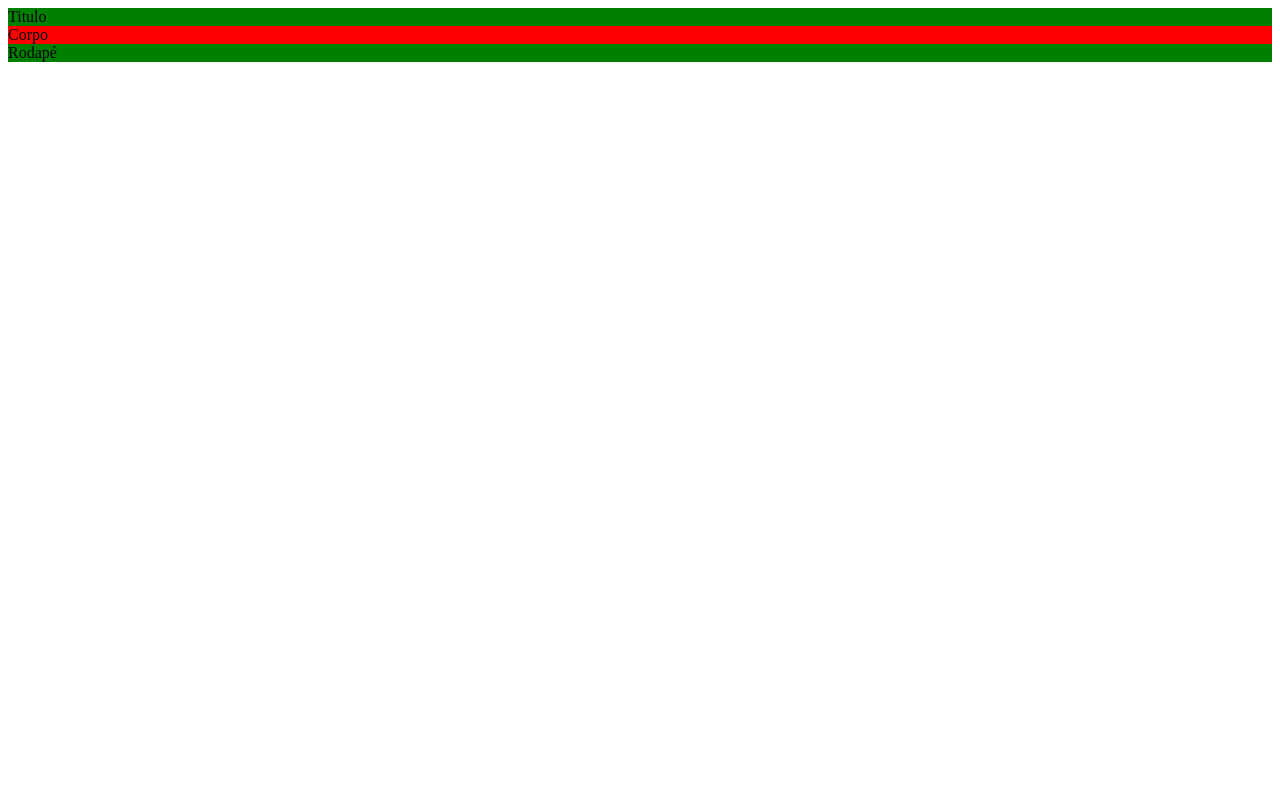
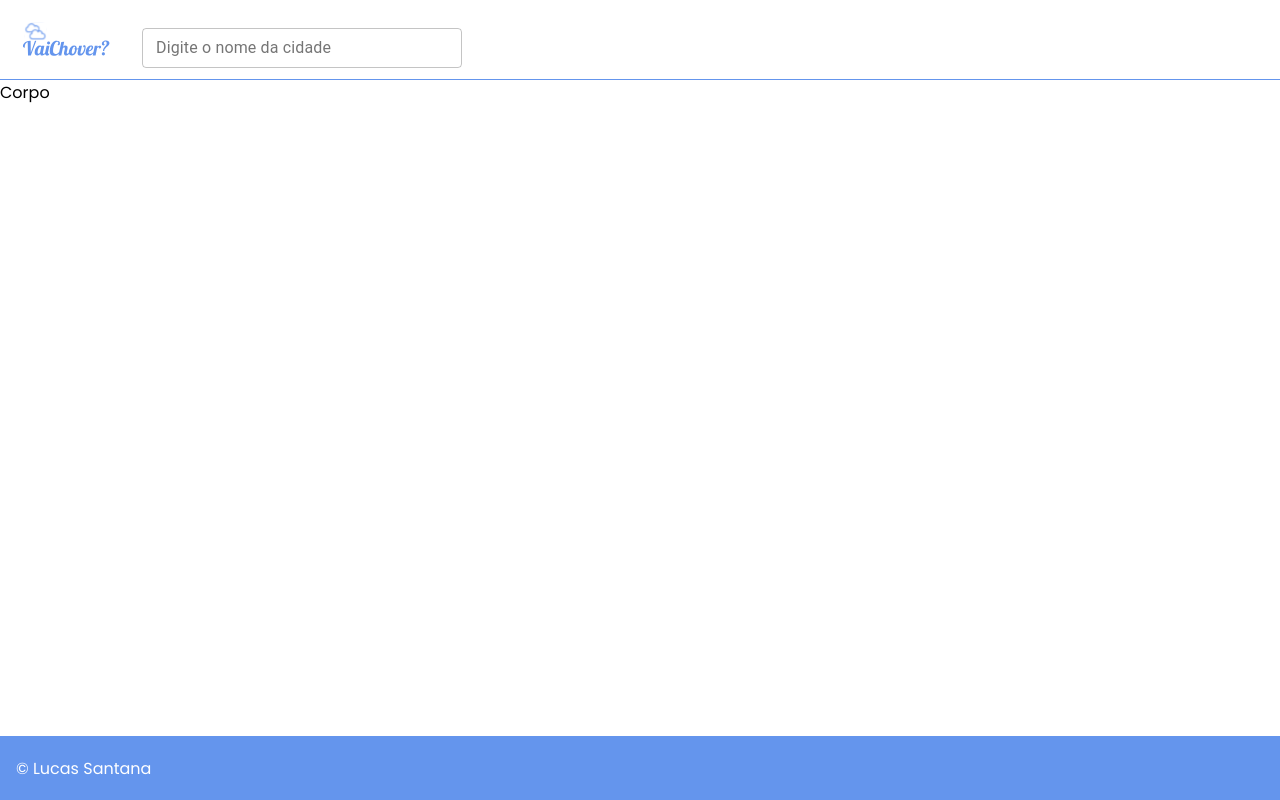
Before and after one commit to lucassantanar/vaiChoverApp, a Next.js app: page / in a window 1280 px wide. Built offline with nearby package versions, Linux system fonts and the light colour scheme.

Commit message:
implementação de layout, inclusão de logo e biblioteca Material-UI

```diff
--- a/package.json
+++ b/package.json
@@ -9,6 +9,7 @@
     "lint": "next lint"
   },
   "dependencies": {
+    "@material-ui/core": "^4.12.3",
     "next": "11.1.2",
     "react": "17.0.2",
     "react-dom": "17.0.2",
--- a/src/pages/_app.tsx
+++ b/src/pages/_app.tsx
@@ -1,3 +1,4 @@
+import '../../styles/globals.css'
 
 function MyApp({ Component, pageProps }) {
   return <Component {...pageProps} />
--- a/src/pages/index.tsx
+++ b/src/pages/index.tsx
@@ -1,32 +1,89 @@
-
-
 import styled from 'styled-components';
+import Image from 'next/image';
+import Logo from '../assets/logo/logo.svg';
+import { createStyles, makeStyles, TextField, Theme } from '@material-ui/core';
 
 export const Header = styled.header`
   width: 100%;
-  height: 20%;
-  background-color: rgb(0, 128, 0);
+  height: 10%;
+  border-bottom: 1px solid var(--primary-color);
+  display: flex;
+  justify-content: center;
 `;
 
 export const Main = styled.main`
   width: 100%;
-  height: 80%;
-  background-color: rgb(255, 0, 0);
+  height: 82%;
 `;
 
 export const Footer = styled.footer`
   width: 100%;
-  height: 20%;
-  background-color: rgb(0, 128, 0);
+  height: 8%;
+  background-color: var(--primary-color);
+  display: flex;
+  align-items: center;
+`;
+
+export const ConteudoHeader = styled.div`
+  width: 77.5rem;
+  height: 100%;
+  display: flex;
+  align-items: center;
+`;
+
+export const HeaderLogoTitulo = styled.div`
+  display: flex;
+  align-items: center;
+  width: 60%;
+  gap: 2rem;
+`;
+
+export const ConteudoMain = styled.div`
+  width: 76.25rem;
+  height: 25.313rem;
+`;
+
+export const ConteudoFooter = styled.div`
+  padding: 0 1rem;
+  color: white;
 `;
 
 
+
+const useStyles = makeStyles((theme: Theme) =>
+  createStyles({
+    root: {
+        width: '20rem',
+    },
+  }),
+);
+
+
 export default function Home() {
+  const classes = useStyles();
   return (
     <>
-    <Header>Titulo</Header>
-    <Main>Corpo</Main>
-    <Footer>Rodapé</Footer>
+      <Header>
+        <ConteudoHeader>
+          <HeaderLogoTitulo>
+          <Image src={Logo} alt="VaiChover?" width={90} height={90} />
+          <div style={{paddingTop: '1rem'}}>
+            <TextField
+              id="outlined-secondary"
+              label="Digite o nome da cidade"
+              variant="outlined"
+              color="primary"
+              size="small"
+              className={classes.root}
+            />
+          </div>
+          </HeaderLogoTitulo>
+        </ConteudoHeader>
+      </Header>
+      <Main>Corpo</Main>
+      <Footer>
+        <ConteudoFooter>© Lucas Santana</ConteudoFooter>
+      </Footer>
     </>
-  )
+  );
 }
--- a/styles/Home.ts
+++ b/styles/Home.ts
@@ -2,7 +2,7 @@ import styled from 'styled-components';
 
 export const Header = styled.header`
   width: 100%;
-  height: 20%;
+  height: 20rem;
   background-color: green;
 `;
 
--- a/styles/globals.css
+++ b/styles/globals.css
@@ -1,10 +1,20 @@
+@import url('https://fonts.googleapis.com/css2?family=Poppins&display=swap');
+
+:root {
+  --primary-color: cornflowerblue;
+}
+
 html,
 body {
   padding: 0;
+  height: 100vh;
+  margin: 0;
+  font-family: 'Poppins', sans-serif;
+  font-size: 16px;
+}
+
+body > #__next {
   height: 100%;
-  margin: 0;
-  font-family: -apple-system, BlinkMacSystemFont, Segoe UI, Roboto, Oxygen,
-    Ubuntu, Cantarell, Fira Sans, Droid Sans, Helvetica Neue, sans-serif;
 }
 
 a {
```
Also changed, not shown: src/assets/logo/logo.svg (added), 1 other file (tests, documents, lock files or other folders).
